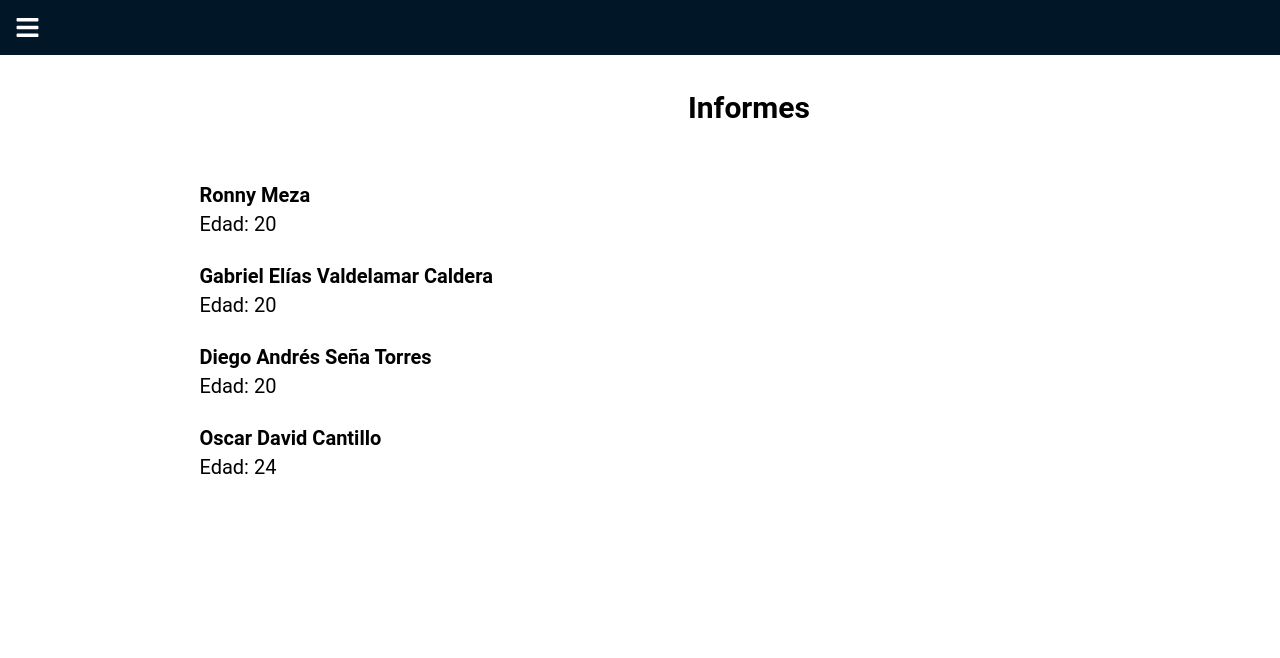
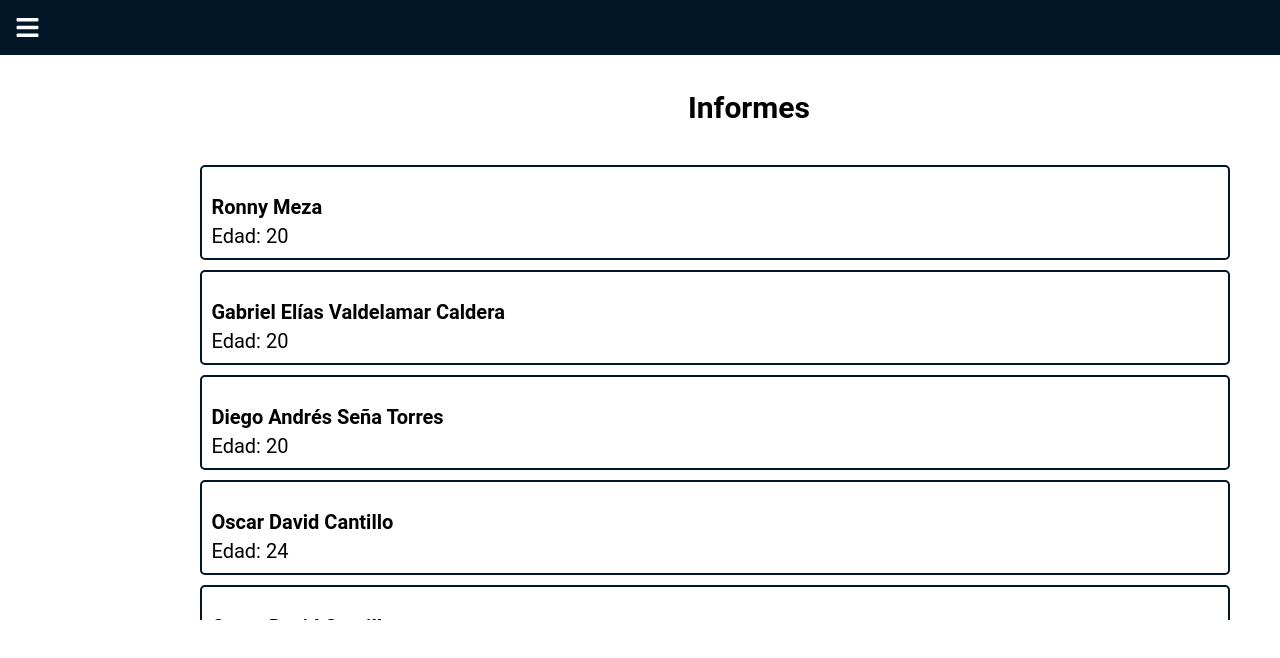
Before and after one commit to RonnyMeza03/Doclinapp-PA-IV, a React (Create React App) app in the folder client/: page /informes in a window 1280 px wide. Shown: the top 658 px of the page. Built offline with nearby package versions, Linux system fonts and the light colour scheme.

Commit message:
Pequeñas modificaciones en la vista de Personas.js

```diff
--- a/client/src/componentes/css/informes.css
+++ b/client/src/componentes/css/informes.css
@@ -32,8 +32,13 @@ body{
 
 .info-people {
     /* margin-left: 30px; */
+    padding-left: 10px;
+    width: 90%;
     cursor: pointer;
     margin-left: 15px;
+    margin-bottom: 10px;
+    border: 2px solid #011627;
+    border-radius: 5px;
 
     .age {
         display: block;
--- a/client/src/componentes/paginas/Informes.js
+++ b/client/src/componentes/paginas/Informes.js
@@ -13,6 +13,11 @@ const Informes = () => {
     { id: 2, nombre: 'Gabriel Elías Valdelamar Caldera', edad: 20, direccion: 'Torices', telefono: '3024224758', email: 'gabriel@gmail.com' },
     { id: 3, nombre: 'Diego Andrés Seña Torres', edad: 20, direccion: 'No sé', telefono: '123123123', email: 'diego@gmail.com' },
     { id: 4, nombre: 'Oscar David Cantillo', edad: 24, direccion: 'Zaragocilla', telefono: '213123123123', email: 'oscar@gmail.com' },
+    { id: 4, nombre: 'Oscar David Cantillo', edad: 24, direccion: 'Zaragocilla', telefono: '213123123123', email: 'oscar@gmail.com' },
+    { id: 4, nombre: 'Oscar David Cantillo', edad: 24, direccion: 'Zaragocilla', telefono: '213123123123', email: 'oscar@gmail.com' },
+    { id: 4, nombre: 'Oscar David Cantillo', edad: 24, direccion: 'Zaragocilla', telefono: '213123123123', email: 'oscar@gmail.com' },
+    { id: 4, nombre: 'Oscar David Cantillo', edad: 24, direccion: 'Zaragocilla', telefono: '213123123123', email: 'oscar@gmail.com' },
+
   ];
 
   const abrirDialogo = (id) => {
```
